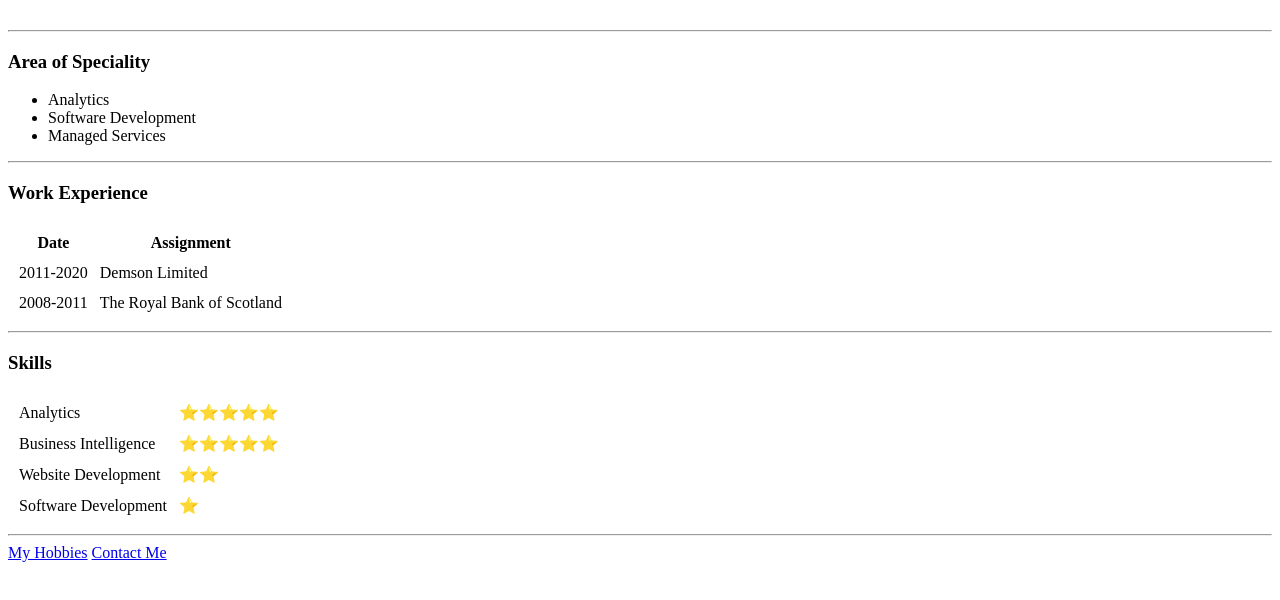
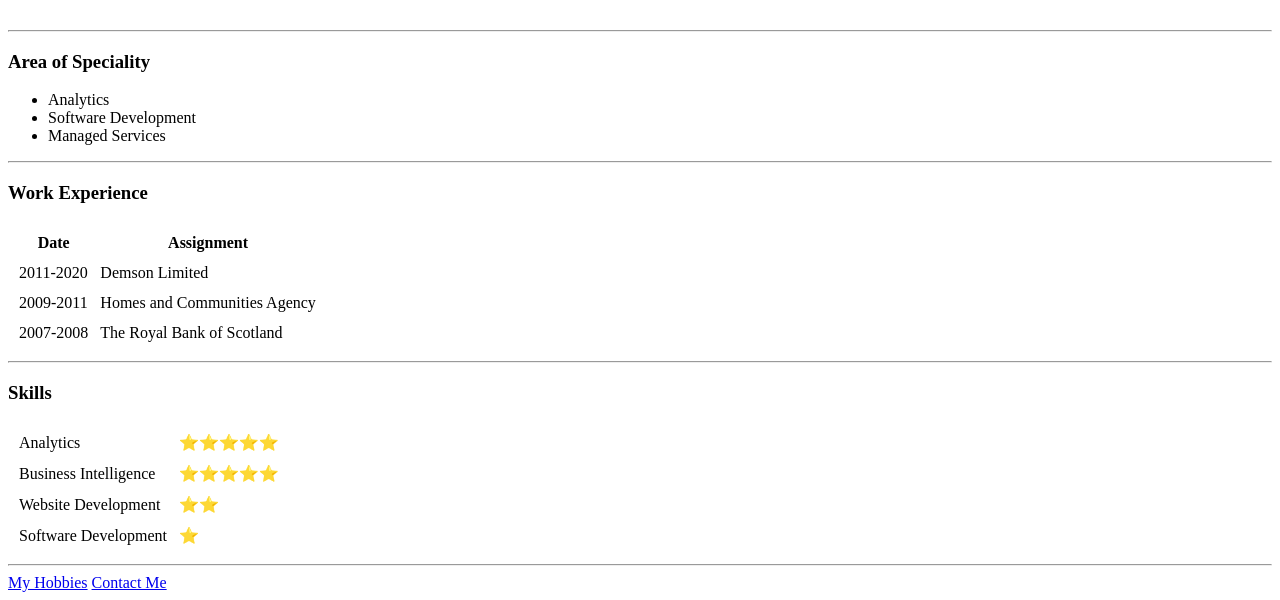
Before and after one commit to demsonit/cv, a plain HTML site: page index.html in a window 1280 px wide. Shown: the part 202-802 px from the top of the page. Drawn offline with Linux system fonts and the light colour scheme.

Commit message:
Updated Work experience

```diff
--- a/index.html
+++ b/index.html
@@ -41,7 +41,11 @@
         <td>Demson Limited</td>
       </tr>
       <tr>
-        <td>2008-2011</td>
+        <td>2009-2011</td>
+        <td>Homes and Communities Agency</td>
+      </tr>
+      <tr>
+        <td>2007-2008</td>
         <td>The Royal Bank of Scotland</td>
       </tr>
     </tbody>
```
